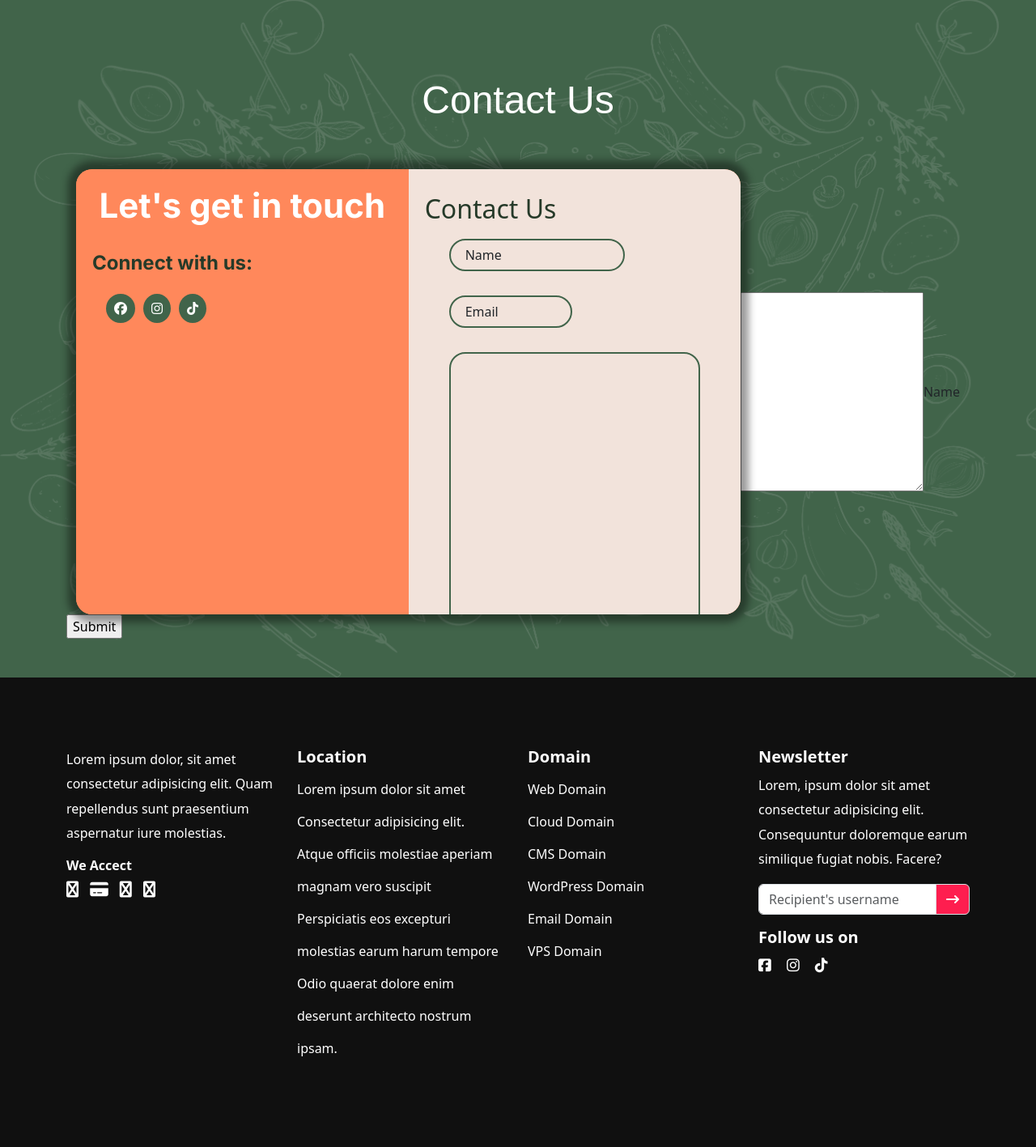
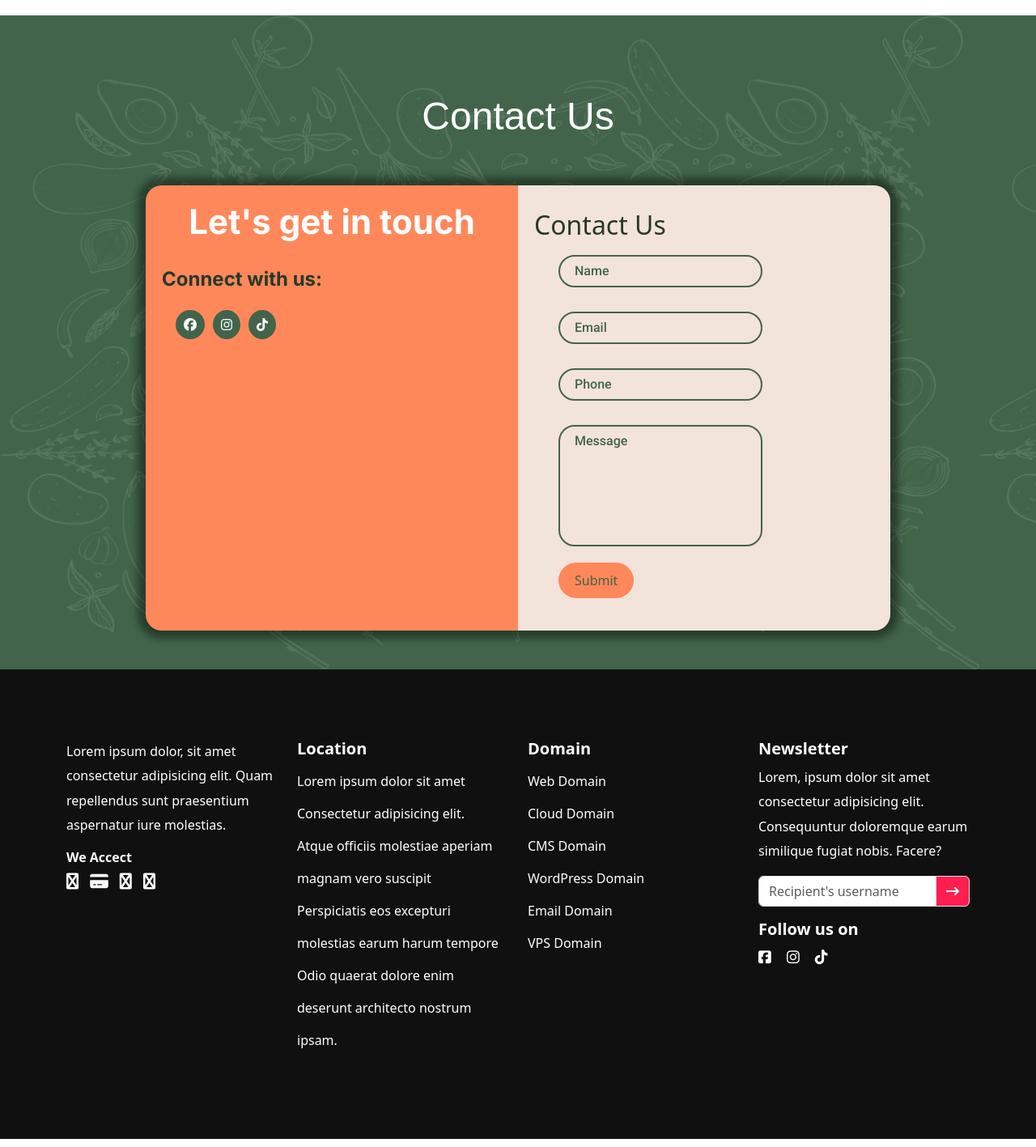
Before and after one commit to uyenpham139/Feddy-food, a PHP site: page /home.html in a window 1280 px wide. Shown: the part 4034-5451 px from the top of the page at 81% size. Run offline with PHP 8.4, Linux system fonts and the light colour scheme; some libraries are stand-ins or nearby versions; some web fonts are replaced.

Commit message:
fin: finish contact section

```diff
--- a/css/home.css
+++ b/css/home.css
@@ -110,6 +110,7 @@ body {
     width: 80%;
     height: 50%;
     border-radius: 20px;
+    padding-top: 10px;
 }
 
 .hero-section .order-btn{
@@ -346,7 +347,7 @@ body {
     background-repeat: repeat;
 }
 
-.contact .contact-box {
+.contact-box {
     position: relative;
     display: flex;
     width: 100%;
@@ -354,11 +355,10 @@ body {
     align-items: center;
 }
 
-.contact .item {
+.item {
     width: 100%;
     height: 550px;
     max-width: 920px;
-    background-color: var(--primary-color);
     border-radius: 20px;
     box-shadow: 0 0 10px 10px rgba(0,0,0,0.4);
     overflow: hidden;
@@ -367,11 +367,11 @@ body {
     z-index: 1000;
 }
 
-.contact .contact-info {
+.contact-info {
     background-color: var(--primary-color);
 }
 
-.contact .contact-info .first-text {
+.first-text {
     font-family: "Inter", Arial, Helvetica, sans-serif;
     font-size: 42px;
     font-weight: bold;
@@ -380,7 +380,7 @@ body {
     color: var(--white-color);
 }
 
-.contact .contact-info .second-text {
+.second-text {
     font-family: "Inter", Arial, Helvetica, sans-serif;
     font-size: 24px;
     font-weight: bold;
@@ -412,11 +412,11 @@ body {
     background-color: var(--sub-color)!important;
 }
 
-.contact .submit-form {
+.submit-form {
     background-color: var(--background-color);
 }
 
-.submit-form .third-text {
+.third-text {
     font-size: 32px;
     position: relative;
     top: 20px;
@@ -432,14 +432,15 @@ body {
     overflow: hidden;
 }
 
-.submit-form .input-box {
+.input-box {
     height: 40px;
     width: 70%;
     margin: 30px 0;
     position: relative;
 }
 
-.submit-form input {
+.input-box .input {
+    font-family: "Roboto", Arial, Helvetica, sans-serif;
     width: 100%;
     height: 100%;
     background: transparent;
@@ -456,9 +457,62 @@ body {
     left: 10px;
     padding-left: 10px;
     transform: translateY(-50%);
-    font-size: ;
+    font-size: 16px;
+    font-family: "Roboto", Arial, Helvetica, sans-serif;
+    font-weight: 500;
+    color: var(--sub-sub-color);
+    transition: 0.3s;
 }
 
+.input-box .input:focus ~ label,
+.input-box .input:valid ~ label {
+    top: -1px;
+    left: 10px;
+    background: var(--background-color);
+    font-weight: 500;
+    font-size: 12px;
+    padding: 5px;
+}
+
+textarea.input {
+    resize: none;
+    min-height: 150px;
+    overflow: auto;
+}
+
+.submit-btn {
+    position: relative;
+    top: 100px;
+    background-color: var(--primary-color);
+    color: var(--sub-sub-color);
+    outline: none;
+    border: none;
+    border-radius: 50px;
+    padding: 10px 20px;
+    font-size: 16px;
+    font-weight: 500;
+    cursor: pointer;
+
+}
+
+@media(max-width:850px){
+    .item {
+        grid-template-columns: 1fr;
+    }
+
+    .contact-info {
+        display: none;
+    }
+
+    .submit-form .text {
+        font-size: 36px;
+        text-align: center;
+    }
+
+    .submit-btn {
+        font-size: 12px;
+    }
+}
 /*--- Footer ---*/
 footer {
 	background: #101010;
--- a/home.html
+++ b/home.html
@@ -403,26 +403,25 @@
                                 </div>
                         </div>
                         <div class="submit-form">
-                            <h4 class="third-text">Contact Us</h4>
+                            <h4 class="third-text text">Contact Us</h4>
                             <form action="">
                                 <div class="input-box">
-                                    <input type="text" class="input">
+                                    <input type="text" class="input" required>
                                     <label for="name">Name</label>
                                 </div>
                                 <div class="input-box">
-                                    <div class="input-box">
-                                        <input type="text" class="input">
-                                        <label for="email">Email</label>
-                                    </div>
-                                </div class="input-box">
-                                    <input type="tel" class="input">
-                                    <label for="Phone">Phone</label>
+                                    <input type="email" class="input" required>
+                                    <label for="email">Email</label>
                                 </div>
-                                </div class="input-box">
-                                    <textarea name="" id="message" cols="30" rows="10"></textarea>
-                                    <label for="name">Name</label>
+                                <div class="input-box">
+                                    <input type="tel" class="input" required>
+                                    <label for="phone-number">Phone</label>
                                 </div>
-                                <input type="submit" value="Submit">
+                                <div class="input-box">
+                                    <textarea name="" class="input" required ="message" cols="30" rows="10"></textarea>
+                                    <label for="text-area">Message</label>
+                                </div>
+                                <input type="submit" class="submit-btn" value="Submit">
                             </form>
                         </div>
                     </div>
```
Also changed, not shown: assets/res-2.jpg (added).
